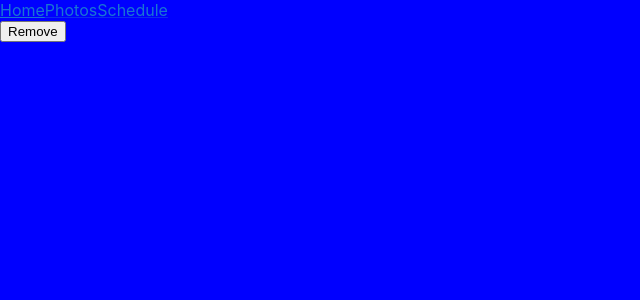
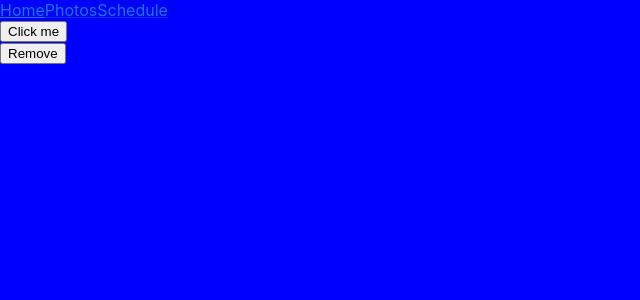
Before and after one commit to circusGuy/circusWebsite, a React (Create React App) app: page /schedule in a window 1280 px wide. Shown: the top 300 px of the page, without its empty margins (0-640 px from the left). Built offline with nearby package versions, Linux system fonts and the light colour scheme.

Commit message:
gitignore

```diff
--- a/src/Pages/Schedule.js
+++ b/src/Pages/Schedule.js
@@ -13,7 +13,7 @@ export default function Schedule() {
 
   return (
       <div>
-          {/* <button onClick={getEvents}>Click me</button> */}
+          <button onClick={getEvents}>Click me</button>
           <div id="events"></div>
           <button onClick={()=>{removeAll()}}>Remove</button>
       </div>
```
Also changed, not shown: 1 other file (tests, documents, lock files or other folders).
